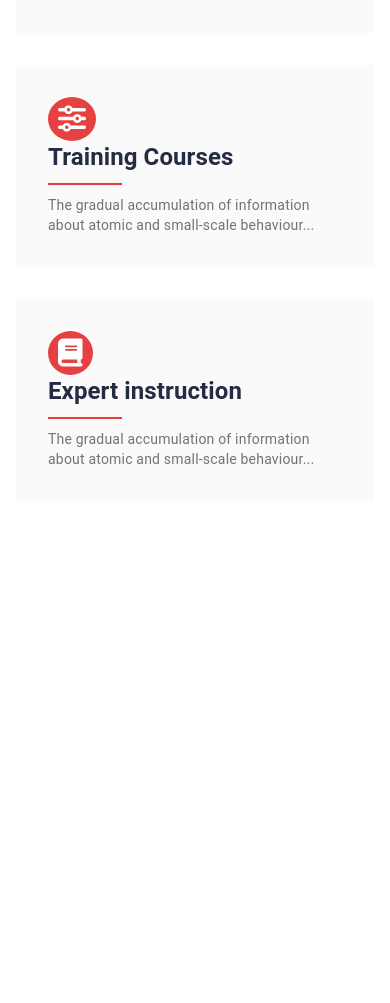
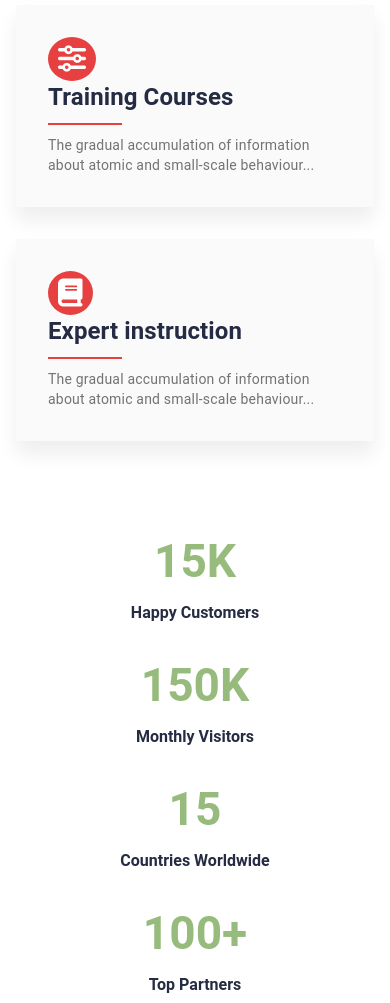
Before and after one commit to sardor-ab/school-recover, a plain HTML site: page index.html in a window 390 px wide. Shown: the part 994-1997 px from the top of the page. Before the commit the page ends 1495 px from the top, so only its background shows below. Drawn offline with nearby package versions, Linux system fonts and the light colour scheme.

Commit message:
feat: extra section completed

```diff
--- a/index.html
+++ b/index.html
@@ -4,6 +4,7 @@
     <meta charset="UTF-8" />
     <title>School recover - your favourite school</title>
     <meta name="viewport" content="width=device-width, initial-scale=1" />
+    <script src="https://ajax.googleapis.com/ajax/libs/jquery/3.6.0/jquery.min.js"></script>
     <link rel="stylesheet" href="styles/reset.min.css" />
     <link rel="stylesheet" href="styles/style.css" />
     <link rel="stylesheet" href="styles/index.css" />
@@ -45,7 +46,7 @@
       <div class="wrapper hero__wrapper">
         <div class="hero__wrapper-upper">
           <div class="hero__wrapper-upper-left">
-            <h5 class="hero__wrapper-upper-left-section_title">Join Us</h5>
+            <h5 class="hero__wrapper-upper-left-section_title">Home</h5>
             <h2 class="hero__wrapper-upper-left-subtitle">
               25K+ STUDENTS TRUST US
             </h2>
@@ -148,46 +149,16 @@
             </div>
           </div>
         </div>
-        <div class="hero__wrapper-lower">
-          <div class="feature">
-            <div class="feature__container">
-              <div class="feature__container-icon">
-                <i class="fa-solid fa-graduation-cap feature-icon"></i>
-              </div>
-              <span class="feature__container-title">Expert instruction</span>
-              <span class="feature__container-description"
-                >The gradual accumulation of information about atomic and
-                small-scale behaviour...</span
-              >
-            </div>
-          </div>
-          <div class="feature">
-            <div class="feature__container">
-              <div class="feature__container-icon">
-                <i class="fa-solid fa-sliders feature-icon"></i>
-              </div>
-              <span class="feature__container-title">Training Courses</span>
-              <span class="feature__container-description"
-                >The gradual accumulation of information about atomic and
-                small-scale behaviour...</span
-              >
-            </div>
-          </div>
-          <div class="feature">
-            <div class="feature__container">
-              <div class="feature__container-icon">
-                <i class="fa-solid fa-book feature-icon"></i>
-              </div>
-              <span class="feature__container-title">Expert instruction</span>
-              <span class="feature__container-description"
-                >The gradual accumulation of information about atomic and
-                small-scale behaviour...</span
-              >
-            </div>
-          </div>
-        </div>
+        <div class="hero__wrapper-lower"></div>
       </div>
     </section>
+    <!-- Hero End -->
+
+    <!-- Extra Start -->
+    <section class="extra">
+      <div class="extra__container wrapper"></div>
+    </section>
+    <!-- Extra End -->
 
     <script src="js/index.js"></script>
   </body>
--- a/js/index.js
+++ b/js/index.js
@@ -12,3 +12,94 @@ navToggle.addEventListener("click", function () {
     this.setAttribute("aria-expanded", "true");
   }
 });
+
+const features = [
+  {
+    id: "feature-0",
+    icon: "fa-graduation-cap",
+    title: "Expert instruction",
+    description:
+      "The gradual accumulation of information about atomic and small-scale behaviour...",
+  },
+  {
+    id: "feature-1",
+    icon: "fa-sliders",
+    title: "Training Courses",
+    description:
+      "The gradual accumulation of information about atomic and small-scale behaviour...",
+  },
+  {
+    id: "feature-2",
+    icon: "fa-book",
+    title: "Expert instruction",
+    description:
+      "The gradual accumulation of information about atomic and small-scale behaviour...",
+  },
+];
+
+const extras = [
+  {
+    id: "extra-0",
+    upperContent: "15K",
+    lowerContent: "Happy Customers",
+  },
+  {
+    id: "extra-1",
+    upperContent: "150K",
+    lowerContent: "Monthly Visitors",
+  },
+  {
+    id: "extra-2",
+    upperContent: "15",
+    lowerContent: "Countries Worldwide",
+  },
+  {
+    id: "extra-3",
+    upperContent: "100+",
+    lowerContent: "Top Partners",
+  },
+];
+
+function createFeature(id, icon, title, description) {
+  return `
+  <div class="feature" id=${id}>
+    <div class="feature__container">
+      <div class="feature__container-icon">
+        <i class="fa-solid ${icon} feature-icon"></i>
+      </div>
+      <span class="feature__container-title">${title}</span>
+      <span class="feature__container-description">${description}</span>
+    </div>
+  </div>`;
+}
+
+function createExtra(id, upperContent, lowerContent) {
+  return `
+  <div class="extra__container-item" id=${id}>
+    <span class="extra__container-item-top">${upperContent}</span>
+    <span class="extra__container-item-bottom">${lowerContent}</span>
+  </div>`;
+}
+
+$(function () {
+  features.forEach((feature) => {
+    $(".hero__wrapper-lower").append(
+      $(
+        createFeature(
+          feature.id,
+          feature.icon,
+          feature.title,
+          feature.description
+        )
+      )
+    );
+  });
+});
+
+$(function () {
+  extras.forEach((extra) => {
+    $(".extra__container").append(
+      $(createExtra(extra.id, extra.upperContent, extra.lowerContent))
+    );
+  });
+});
--- a/styles/index.css
+++ b/styles/index.css
@@ -11,40 +11,6 @@
 .site-header__wrapper {
   padding-top: 1rem;
   padding-bottom: 1rem;
-}
-@media (min-width: 600px) {
-  .site-header__wrapper {
-    display: flex;
-    justify-content: space-between;
-    align-items: center;
-    padding-top: 0;
-    padding-bottom: 0;
-  }
-}
-@media (min-width: 600px) {
-  .nav__wrapper {
-    display: flex;
-  }
-}
-
-@media (max-width: 599px) {
-  .nav__wrapper {
-    position: absolute;
-    top: 100%;
-    right: 0;
-    left: 0;
-    z-index: 5;
-    background-color: #fafafa;
-    visibility: hidden;
-    opacity: 0;
-    transform: translateY(-100%);
-    transition: transform 0.3s ease-out, opacity 0.3s ease-out;
-  }
-  .nav__wrapper.active {
-    visibility: visible;
-    opacity: 1;
-    transform: translateY(0);
-  }
 }
 
 .nav__item a {
@@ -65,47 +31,6 @@
 
 .button__wrapper {
   display: block;
-}
-
-@media (max-width: 599px) {
-  .nav__toggle {
-    display: block;
-    position: absolute;
-    right: 1rem;
-    top: 1rem;
-    border: none;
-    background-color: transparent;
-  }
-
-  .item-button {
-    display: block;
-  }
-
-  .button__wrapper {
-    display: none;
-  }
-}
-
-@media (max-width: 660px) {
-  .hero__wrapper-upper-left,
-  .hero__wrapper-upper-right {
-    width: 100% !important;
-  }
-  .hero__wrapper-upper-right {
-    height: 265px;
-  }
-  .hero__wrapper-upper {
-    flex-direction: column;
-  }
-
-  .container {
-    position: static !important;
-    width: 100%;
-  }
-
-  .hero__wrapper-lower {
-    flex-direction: column;
-  }
 }
 
 /* .hero {
@@ -188,6 +113,7 @@
 .feature {
   padding: 2rem;
   background-color: #fafafa;
+  box-shadow: 0px 13px 19px rgba(0, 0, 0, 0.07);
 }
 
 .feature__container {
@@ -230,3 +156,120 @@
   letter-spacing: 0.2px;
   color: #737373;
 }
+
+@media (max-width: 599px) {
+  .nav__toggle {
+    display: block;
+    position: absolute;
+    right: 1rem;
+    top: 1rem;
+    border: none;
+    background-color: transparent;
+  }
+
+  .item-button {
+    display: block;
+  }
+
+  .button__wrapper {
+    display: none;
+  }
+
+  .nav__wrapper {
+    position: absolute;
+    top: 100%;
+    right: 0;
+    left: 0;
+    z-index: 5;
+    background-color: #fafafa;
+    visibility: hidden;
+    opacity: 0;
+    transform: translateY(-100%);
+    transition: transform 0.3s ease-out, opacity 0.3s ease-out;
+  }
+  .nav__wrapper.active {
+    visibility: visible;
+    opacity: 1;
+    transform: translateY(0);
+  }
+}
+
+.extra {
+  margin: 5rem 0;
+}
+
+.extra__container {
+  display: flex;
+  justify-content: space-between;
+  flex-wrap: wrap;
+}
+
+.extra__container-item-top {
+  font-weight: 700;
+  font-size: 58px;
+  line-height: 80px;
+  color: #96bb7c;
+}
+
+.extra__container-item-bottom {
+  font-weight: 700;
+  font-size: 16px;
+  line-height: 24px;
+  color: #252b42;
+}
+
+.extra__container-item {
+  display: flex;
+  flex-direction: column;
+  align-items: center;
+}
+
+@media (min-width: 600px) {
+  .site-header__wrapper {
+    display: flex;
+    justify-content: space-between;
+    align-items: center;
+    padding-top: 0;
+    padding-bottom: 0;
+  }
+
+  .nav__wrapper {
+    display: flex;
+  }
+}
+
+@media (max-width: 660px) {
+  .hero__wrapper-upper-left,
+  .hero__wrapper-upper-right {
+    width: 100% !important;
+  }
+
+  .hero__wrapper-upper-right {
+    height: 265px;
+  }
+  .hero__wrapper-upper-left-subtitle {
+    font-size: 50px;
+    line-height: 60px;
+  }
+  .hero__wrapper-upper {
+    flex-direction: column;
+  }
+
+  .container {
+    position: static !important;
+    width: 100%;
+  }
+
+  .hero__wrapper-lower {
+    flex-direction: column;
+  }
+
+  .extra__container {
+    flex-direction: column;
+    gap: 20px;
+  }
+
+  .extra__container-item-top {
+    font-size: 46px;
+  }
+}
--- a/styles/style.css
+++ b/styles/style.css
@@ -65,13 +65,13 @@ body {
   display: none;
 }
 
+.button--icon {
+  min-width: initial;
+  padding: 0.5rem;
+}
+
 @media (min-width: 600px) {
   .button span {
     display: initial;
   }
 }
-
-.button--icon {
-  min-width: initial;
-  padding: 0.5rem;
-}
```
